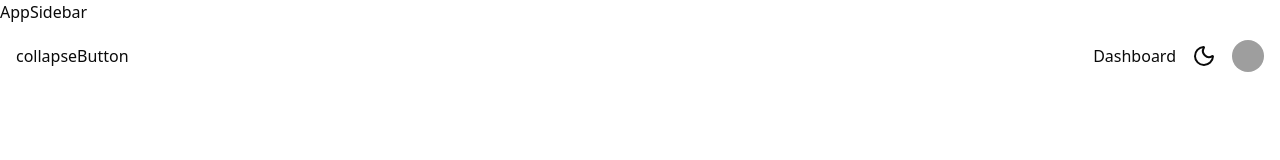
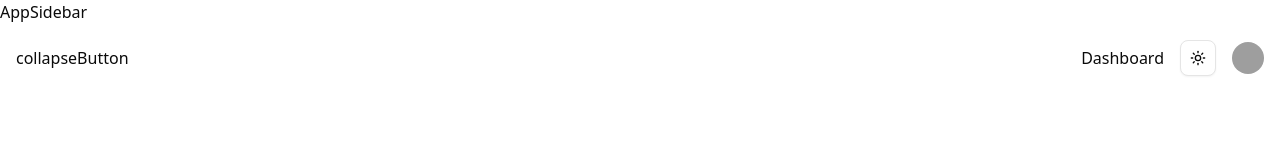
Before and after one commit to oguznsari/shad25, a Next.js app: page / in a window 1280 px wide. Shown: the top 160 px of the page. Built offline with nearby package versions, Linux system fonts and the light colour scheme; grey boxes are pictures that could not be loaded.

Commit message:
Dark Mode tutorial

```diff
--- a/package.json
+++ b/package.json
@@ -16,6 +16,7 @@
     "clsx": "^2.1.1",
     "lucide-react": "^0.525.0",
     "next": "15.3.4",
+    "next-themes": "^0.4.6",
     "react": "^19.0.0",
     "react-dom": "^19.0.0",
     "tailwind-merge": "^3.3.1"
--- a/src/app/layout.tsx
+++ b/src/app/layout.tsx
@@ -3,6 +3,7 @@ import { Geist, Geist_Mono } from "next/font/google";
 import "./globals.css";
 import AppSidebar from "@/components/AppSidebar";
 import Navbar from "@/components/Navbar";
+import { ThemeProvider } from "@/components/providers/ThemeProvider";
 
 const geistSans = Geist({
   variable: "--font-geist-sans",
@@ -25,17 +26,22 @@ export default function RootLayout({
   children: React.ReactNode;
 }>) {
   return (
-    <html lang="en">
+    <html lang="en" suppressHydrationWarning>
       <body
         className={`${geistSans.variable} ${geistMono.variable} antialiased`}
       >
-        <AppSidebar />
-        <main className="w-full">
-          <Navbar />
-          <div className="px-4">
-            {children}
-          </div>
-        </main>
+        <ThemeProvider
+          attribute="class"
+          defaultTheme="system"
+          enableSystem
+          disableTransitionOnChange
+        >
+          <AppSidebar />
+          <main className="w-full">
+            <Navbar />
+            <div className="px-4">{children}</div>
+          </main>
+        </ThemeProvider>
       </body>
     </html>
   );
--- a/src/components/Navbar.tsx
+++ b/src/components/Navbar.tsx
@@ -1,5 +1,7 @@
+"use client";
+
 import Link from "next/link";
-import { LogOut, Moon, Settings, User } from "lucide-react";
+import { LogOut, Moon, Settings, Sun, User } from "lucide-react";
 import { Avatar, AvatarFallback, AvatarImage } from "./ui/avatar";
 import {
   DropdownMenu,
@@ -9,16 +11,44 @@ import {
   DropdownMenuSeparator,
   DropdownMenuTrigger,
 } from "./ui/dropdown-menu";
+import { Button } from "./ui/button";
+import { useTheme } from "next-themes";
 
 const Navbar = () => {
+  const { setTheme } = useTheme();
+
   return (
     <nav className="p-4 flex items-center justify-between">
       {/* LEFT */}
       collapseButton
       {/* RIGHT */}
       <div className="flex items-center gap-4">
+        {/* DASHBOARD LINK */}
         <Link href="/">Dashboard</Link>
-        <Moon />
+
+        {/* THEME TOGGLE */}
+        <DropdownMenu>
+          <DropdownMenuTrigger asChild>
+            <Button variant="outline" size="icon">
+              <Sun className="h-[1.2rem] w-[1.2rem] scale-100 rotate-0 transition-all dark:scale-0 dark:-rotate-90" />
+              <Moon className="absolute h-[1.2rem] w-[1.2rem] scale-0 rotate-90 transition-all dark:scale-100 dark:rotate-0" />
+              <span className="sr-only">Toggle theme</span>
+            </Button>
+          </DropdownMenuTrigger>
+          <DropdownMenuContent align="end">
+            <DropdownMenuItem onClick={() => setTheme("light")}>
+              Light
+            </DropdownMenuItem>
+            <DropdownMenuItem onClick={() => setTheme("dark")}>
+              Dark
+            </DropdownMenuItem>
+            <DropdownMenuItem onClick={() => setTheme("system")}>
+              System
+            </DropdownMenuItem>
+          </DropdownMenuContent>
+        </DropdownMenu>
+
+        {/* USER DROPDOWN */}
         <DropdownMenu>
           <DropdownMenuTrigger>
             <Avatar>
--- /dev/null
+++ b/src/components/providers/ThemeProvider.tsx
@@ -0,0 +1,11 @@
+"use client"
+
+import * as React from "react"
+import { ThemeProvider as NextThemesProvider } from "next-themes"
+
+export function ThemeProvider({
+  children,
+  ...props
+}: React.ComponentProps<typeof NextThemesProvider>) {
+  return <NextThemesProvider {...props}>{children}</NextThemesProvider>
+}
```
Also changed, not shown: 1 other file (tests, documents, lock files or other folders). Lines whose indentation alone changed are shown as unchanged.
